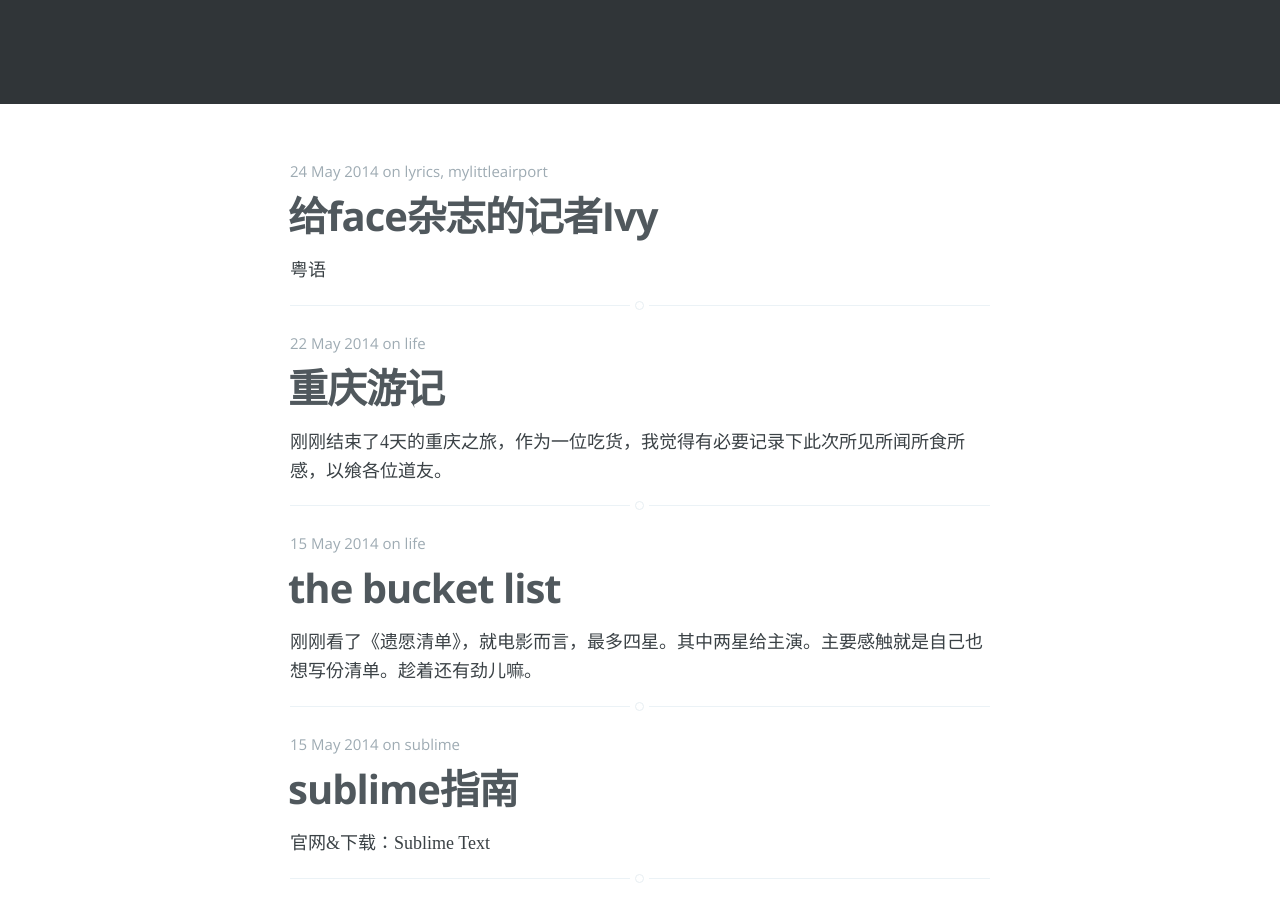
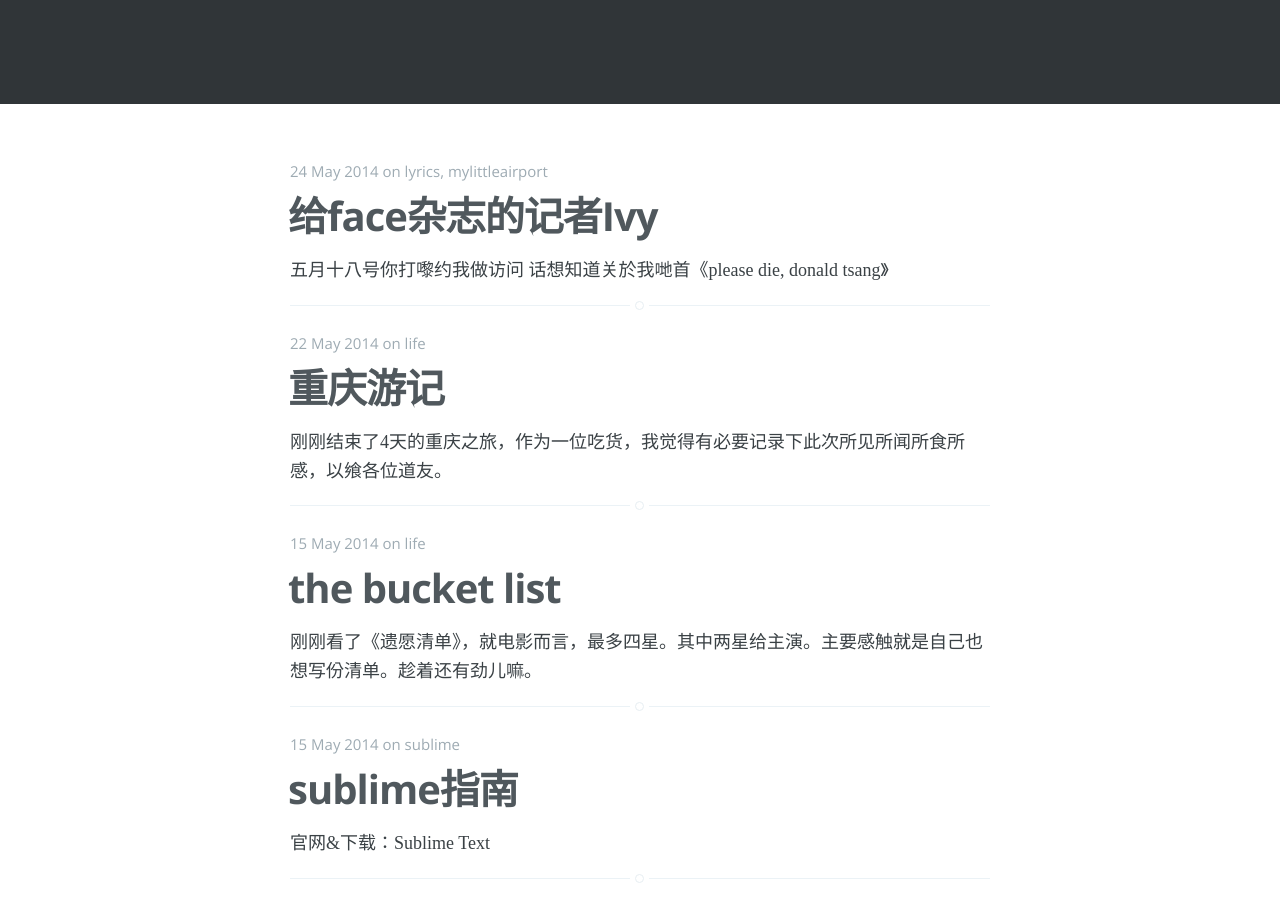
Before and after one commit to dragonwong/blog, a Jekyll site: the page built from index.html, in a window 1280 px wide and 900 px high, scrolled down 436 px. Built offline with Jekyll 4.4.1, drawn with Linux system fonts in a browser that asks for light colours; some web fonts are replaced; the list of posts is cut into pages by our own code.

Commit message:
new post: ivy

```diff
--- a/_posts/2014-05-24-给face杂志的记者Ivy.html
+++ b/_posts/2014-05-24-给face杂志的记者Ivy.html
@@ -2,6 +2,7 @@
 layout: article
 title: 给face杂志的记者Ivy
 tags: lyrics mylittleairport
+excerpt: 五月十八号你打嚟约我做访问 话想知道关於我哋首《please die, donald tsang》
 ---
 
 <h3>粤语</h3>
```
